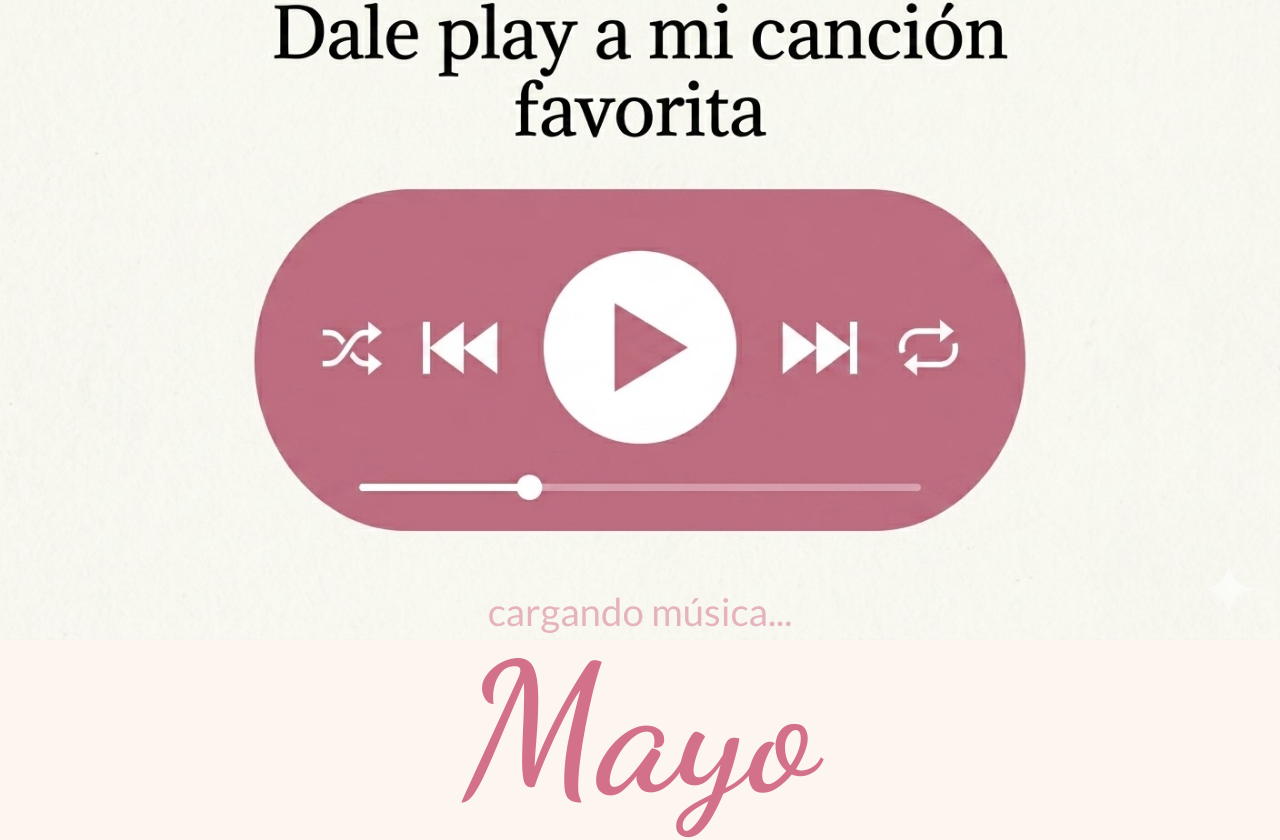
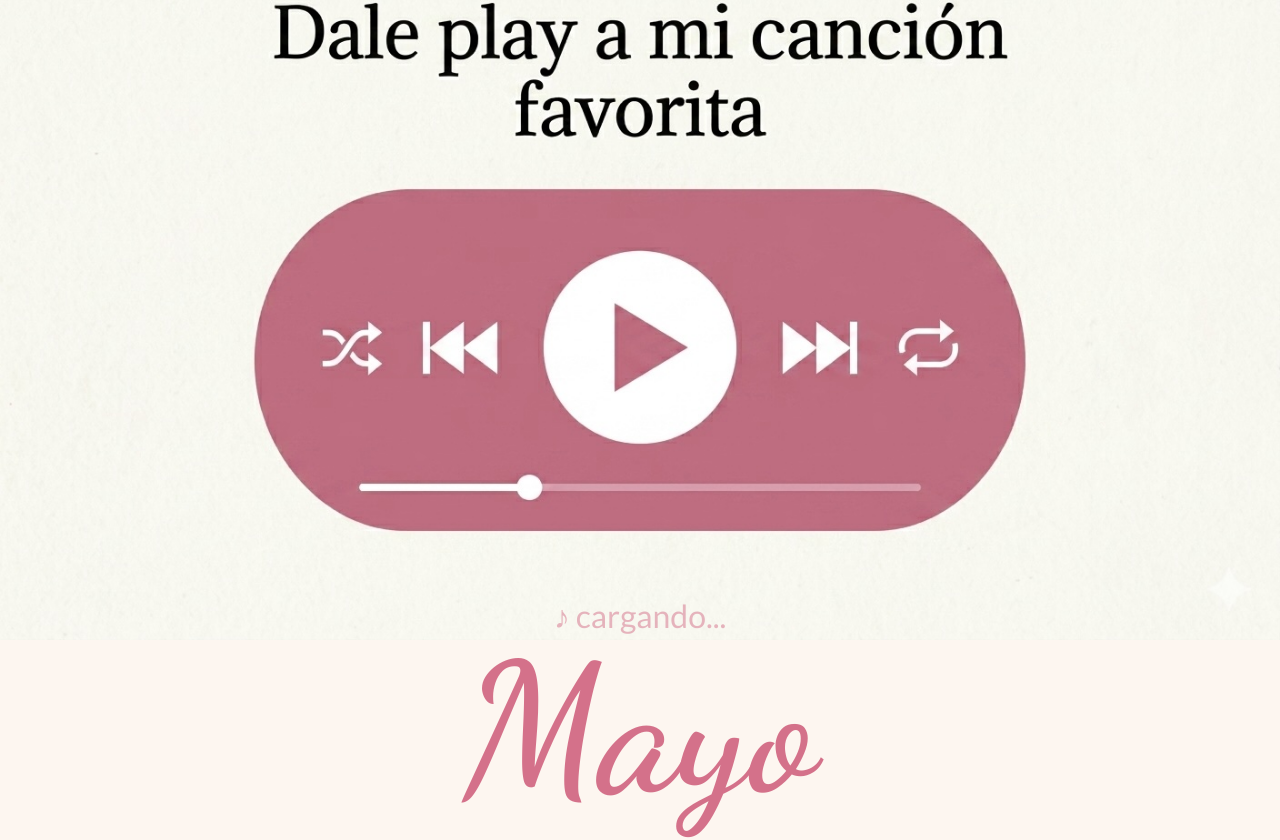
Before and after one commit to creandovaloria/creatuimagen-platform, a Next.js app: page /XV-Regina in a window 1280 px wide. Shown: the part 2331-3171 px from the top of the page. Built offline with nearby package versions, Linux system fonts and the light colour scheme.

Commit message:
🔧 components/invitaciones/MusicPlayer.tsx

```diff
--- a/components/invitaciones/MusicPlayer.tsx
+++ b/components/invitaciones/MusicPlayer.tsx
@@ -9,33 +9,48 @@ declare global {
 
 export default function MusicPlayer({ src, youtubeId }: Props) {
   const playerRef = useRef<any>(null);
-  const iframeContainerRef = useRef<HTMLDivElement>(null);
+  const playerTargetRef = useRef<HTMLDivElement>(null); // ref directo como target
   const [playing, setPlaying] = useState(false);
   const [ready, setReady] = useState(false);
   const progressRef = useRef<HTMLDivElement>(null);
   const intervalRef = useRef<NodeJS.Timeout | null>(null);
+  const initialized = useRef(false);
 
   useEffect(() => {
-    const container = iframeContainerRef.current;
-    if (!container) return;
-    const playerDiv = document.createElement("div");
-    playerDiv.id = "yt-player-regina";
-    container.appendChild(playerDiv);
+    if (initialized.current) return;
+    initialized.current = true;
 
     function createPlayer() {
-      playerRef.current = new window.YT.Player("yt-player-regina", {
+      if (!playerTargetRef.current) return;
+      playerRef.current = new window.YT.Player(playerTargetRef.current, {
         videoId: youtubeId,
-        playerVars: { autoplay: 0, controls: 0, playsinline: 1, rel: 0, modestbranding: 1, enablejsapi: 1 },
+        width: "1",
+        height: "1",
+        playerVars: {
+          autoplay: 0,
+          controls: 0,
+          playsinline: 1,
+          rel: 0,
+          modestbranding: 1,
+          enablejsapi: 1,
+          origin: window.location.origin,
+        },
         events: {
-          onReady: () => setReady(true),
+          onReady: () => {
+            console.log("YT Player ready ✅");
+            setReady(true);
+          },
           onStateChange: onStateChange,
+          onError: (e: any) => console.error("YT Error:", e.data),
         },
       });
     }
 
-    if (window.YT && window.YT.Player) {
-      createPlayer();
-    } else {
+    function loadAPI() {
+      if (window.YT && window.YT.Player) {
+        createPlayer();
+        return;
+      }
       if (!document.getElementById("yt-api-script")) {
         const tag = document.createElement("script");
         tag.id = "yt-api-script";
@@ -45,7 +60,12 @@ export default function MusicPlayer({ src, youtubeId }: Props) {
       window.onYouTubeIframeAPIReady = createPlayer;
     }
 
-    return () => { if (intervalRef.current) clearInterval(intervalRef.current); };
+    // Pequeño delay para asegurar que el DOM esté montado
+    const timer = setTimeout(loadAPI, 300);
+    return () => {
+      clearTimeout(timer);
+      if (intervalRef.current) clearInterval(intervalRef.current);
+    };
   }, [youtubeId]);
 
   function onStateChange(e: any) {
@@ -53,9 +73,10 @@ export default function MusicPlayer({ src, youtubeId }: Props) {
     setPlaying(isPlaying);
     if (isPlaying) {
       intervalRef.current = setInterval(() => {
-        if (!playerRef.current?.getDuration) return;
-        const pct = (playerRef.current.getCurrentTime() / playerRef.current.getDuration()) * 100;
-        if (progressRef.current) progressRef.current.style.width = `${pct}%`;
+        try {
+          const pct = (playerRef.current.getCurrentTime() / playerRef.current.getDuration()) * 100;
+          if (progressRef.current) progressRef.current.style.width = `${pct}%`;
+        } catch {}
       }, 500);
     } else {
       if (intervalRef.current) clearInterval(intervalRef.current);
@@ -63,40 +84,34 @@ export default function MusicPlayer({ src, youtubeId }: Props) {
   }
 
   function toggle() {
-    if (!ready || !playerRef.current) return;
-    playerRef.current.getPlayerState() === 1
-      ? playerRef.current.pauseVideo()
-      : playerRef.current.playVideo();
+    if (!ready || !playerRef.current) {
+      console.warn("Player no listo aún");
+      return;
+    }
+    try {
+      const state = playerRef.current.getPlayerState();
+      if (state === 1) {
+        playerRef.current.pauseVideo();
+      } else {
+        playerRef.current.playVideo();
+      }
+    } catch (e) {
+      console.error("Toggle error:", e);
+    }
   }
 
   return (
-    <div
-      className="relative w-full h-full select-none"
-      style={{ cursor: "pointer" }}
-      onClick={toggle}
-    >
-      {/* Imagen del reproductor — cubre todo el alto disponible */}
-      <img
-        src={src}
-        alt="Dale play a mi canción favorita"
-        className="w-full h-full object-cover object-center block"
+    <section className="relative w-full leading-none select-none" onClick={toggle} style={{ cursor: "pointer" }}>
+      <img src={src} alt="Dale play a mi canción favorita" className="w-full h-auto block" />
+
+      {/* Zona click sobre triángulo */}
+      <div className="absolute rounded-full z-20"
+        style={{ top: "50%", left: "50%", transform: "translate(-50%,-50%)", width: "26vw", height: "26vw", maxWidth: 110, maxHeight: 110 }}
       />
 
-      {/* Zona click centrada sobre el triángulo */}
-      <div
-        className="absolute rounded-full z-20"
-        style={{
-          top: "55%", left: "50%",
-          transform: "translate(-50%, -50%)",
-          width: "22vw", height: "22vw",
-          maxWidth: 100, maxHeight: 100,
-        }}
-      />
-
-      {/* Ecualizador animado */}
+      {/* Ecualizador */}
       {playing && (
-        <div className="absolute left-1/2 -translate-x-1/2 flex gap-[3px] items-end pointer-events-none z-10"
-          style={{ bottom: "8%" }}>
+        <div className="absolute left-1/2 -translate-x-1/2 flex gap-[3px] items-end z-10 pointer-events-none" style={{ bottom: "10%" }}>
           {[6, 14, 8, 16, 6].map((h, i) => (
             <div key={i} className="eq-bar rounded-sm bg-[#d4718a]"
               style={{ width: 3, height: h, animationDelay: `${i * 0.15}s`, animationDuration: "0.8s" }} />
@@ -104,23 +119,25 @@ export default function MusicPlayer({ src, youtubeId }: Props) {
         </div>
       )}
 
-      {/* Barra de progreso */}
+      {/* Progreso */}
       <div className="absolute bottom-0 left-0 right-0 overflow-hidden transition-opacity duration-300"
-        style={{ height: 3, background: "rgba(212,113,138,0.15)", opacity: playing ? 1 : 0 }}>
+        style={{ height: 3, background: "rgba(212,113,138,.15)", opacity: playing ? 1 : 0 }}>
         <div ref={progressRef} className="h-full transition-all duration-500"
           style={{ width: "0%", background: "linear-gradient(90deg,#d4718a,#f0b8c8)" }} />
       </div>
 
-      {/* "Cargando" mientras no está listo */}
+      {/* Indicador ready */}
       {!ready && (
-        <div className="absolute inset-0 flex items-end justify-center pb-4 pointer-events-none">
-          <span className="font-lato text-[3vw] text-[#d4718a] opacity-50">cargando música...</span>
+        <div className="absolute bottom-2 left-1/2 -translate-x-1/2 pointer-events-none">
+          <span className="font-lato text-[2.5vw] text-[#d4718a] opacity-50">♪ cargando...</span>
         </div>
       )}
 
-      {/* YouTube iframe oculto */}
-      <div ref={iframeContainerRef}
-        style={{ position: "absolute", top: -9999, left: -9999, width: 1, height: 1, opacity: 0, pointerEvents: "none" }} />
-    </div>
+      {/* TARGET del player — ref directo, sin ID */}
+      <div
+        ref={playerTargetRef}
+        style={{ position: "absolute", top: -9999, left: -9999, width: 1, height: 1, opacity: 0, pointerEvents: "none" }}
+      />
+    </section>
   );
 }
```
